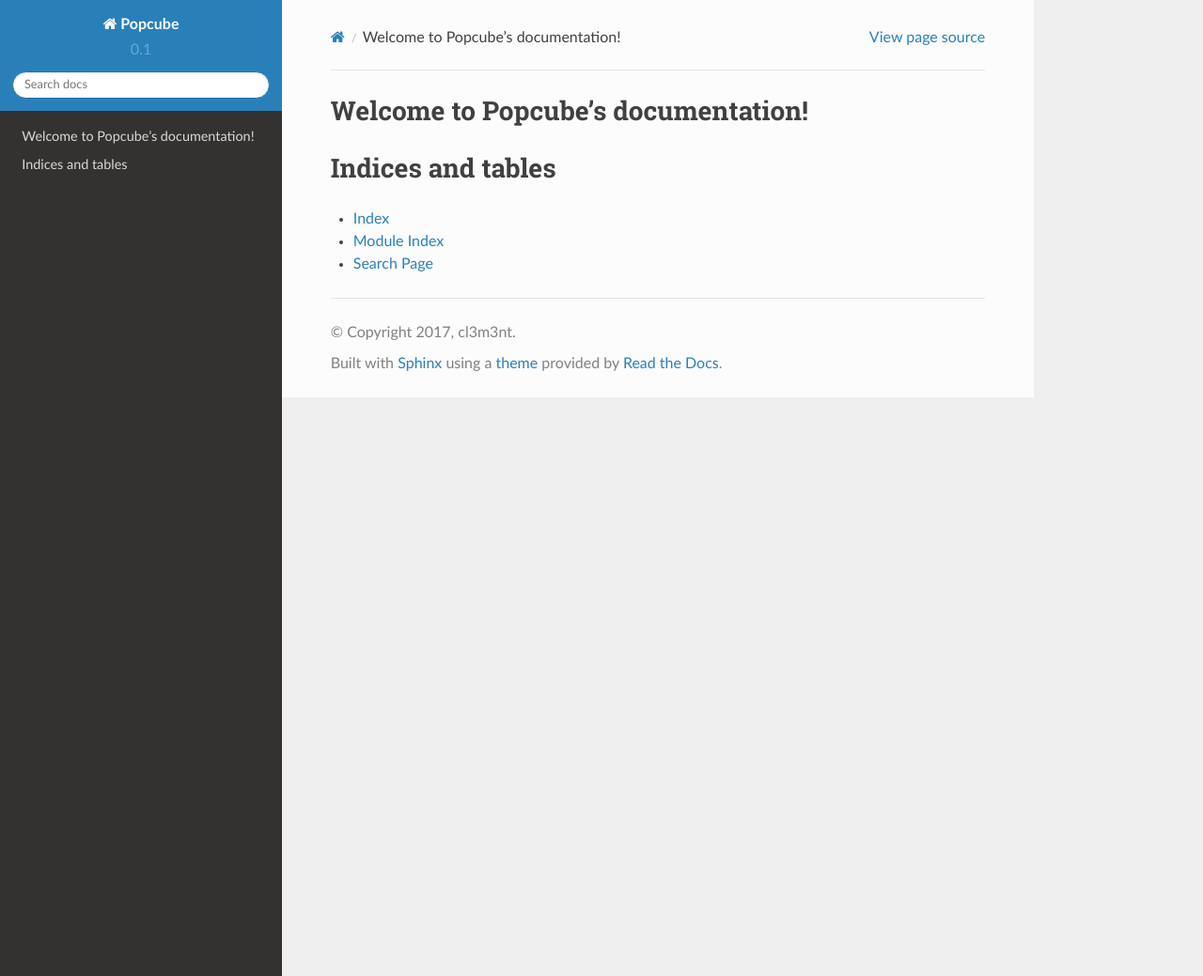
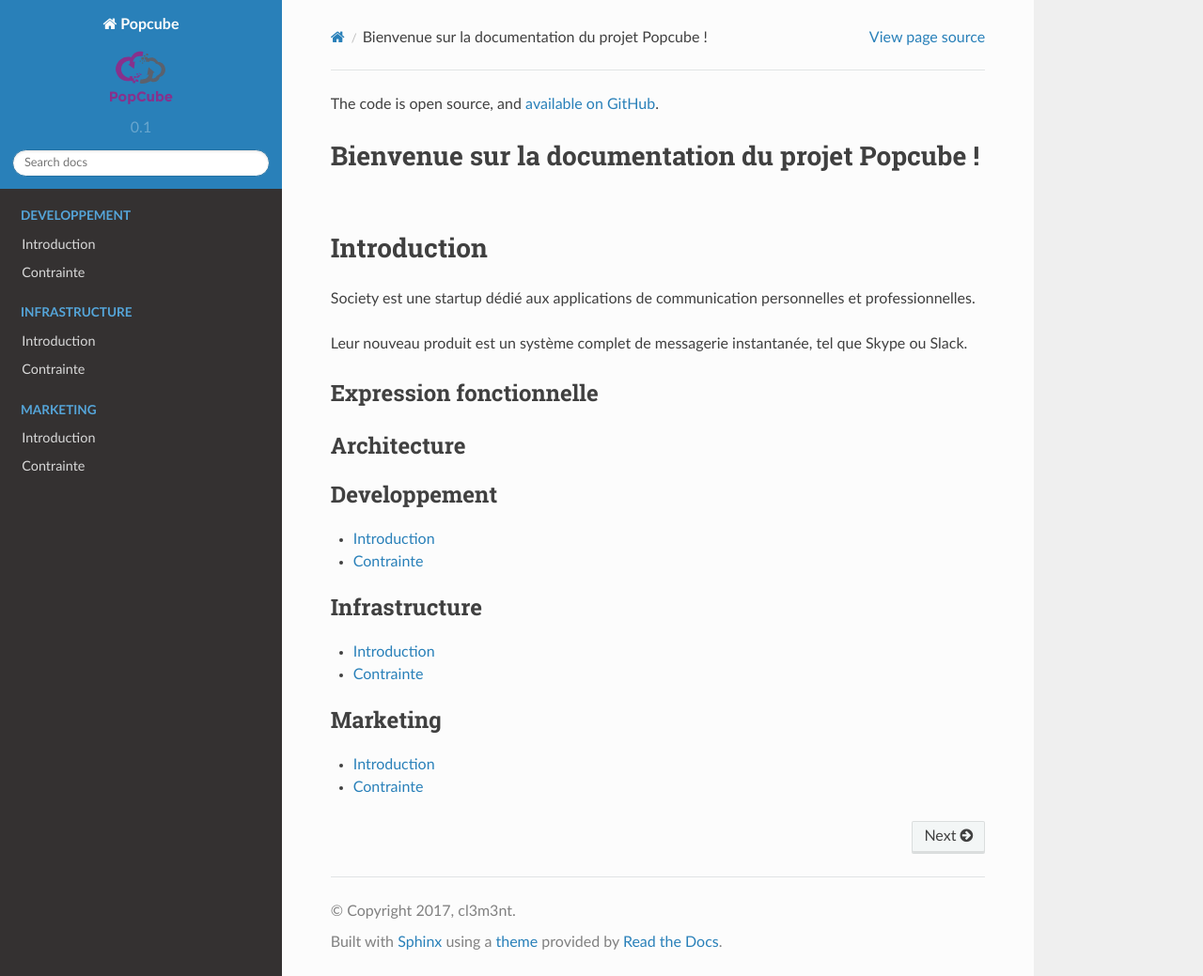
Before and after one commit to clementlecorre/popcube_docs, a Sphinx documentation site: the page built from popcube/source/index.rst, in a window 1280 px wide and 1039 px high. Shown: the whole window at 94% size. Built offline with Sphinx 7.4.7 and the Read the Docs theme 2.0.0, drawn with Linux system fonts in a browser that asks for light colours.

Commit message:
start tree

```diff
--- a/popcube/source/conf.py
+++ b/popcube/source/conf.py
@@ -84,6 +84,7 @@
 # a list of builtin themes.
 #
 html_theme = 'sphinx_rtd_theme'
+html_logo = '_static/logo.svg'
 
 # Theme options are theme-specific and customize the look and feel of a theme
 # further.  For a list of options available for each theme, see the
--- /dev/null
+++ b/popcube/source/developpement/introduction.rst
@@ -0,0 +1,6 @@
+Introduction
+=============
+
+
+Contrainte
+=============
--- a/popcube/source/index.rst
+++ b/popcube/source/index.rst
@@ -3,18 +3,46 @@
    You can adapt this file completely to your liking, but it should at least
    contain the root `toctree` directive.
 
-Welcome to Popcube's documentation!
-===================================
+
+The code is open source, and `available on GitHub`_.
+
+
+.. _available on GitHub: https://github.com/cl3m3nt666/popcube.xyz
+
+
+Bienvenue sur la documentation du projet  Popcube !
+====================================================
+
+.. _Read the docs: http://readthedocs.org/]
+
+Introduction
+==============
+
+Society est une startup dédié aux applications de communication personnelles et professionnelles.
+
+Leur nouveau produit est un système complet de messagerie instantanée, tel que Skype ou Slack.
+
+Expression fonctionnelle
+-----------------------------------
+
+
+Architecture
+--------------------
 
 .. toctree::
-   :maxdepth: 2
-   :caption: Contents:
+   :maxdepth: 3
+   :caption: Developpement
 
+   developpement/introduction
 
+.. toctree::
+  :maxdepth: 3
+  :caption: Infrastructure
 
-Indices and tables
-==================
+  infrastructure/introduction
 
-* :ref:`genindex`
-* :ref:`modindex`
-* :ref:`search`
+.. toctree::
+  :maxdepth: 3
+  :caption: Marketing
+
+  marketing/introduction
--- /dev/null
+++ b/popcube/source/infrastructure/introduction.rst
@@ -0,0 +1,6 @@
+Introduction
+=============
+
+
+Contrainte
+=============
--- /dev/null
+++ b/popcube/source/marketing/introduction.rst
@@ -0,0 +1,6 @@
+Introduction
+=============
+
+
+Contrainte
+=============
```
Also changed, not shown: popcube/source/_static/logo.svg (added), 1 other file.
